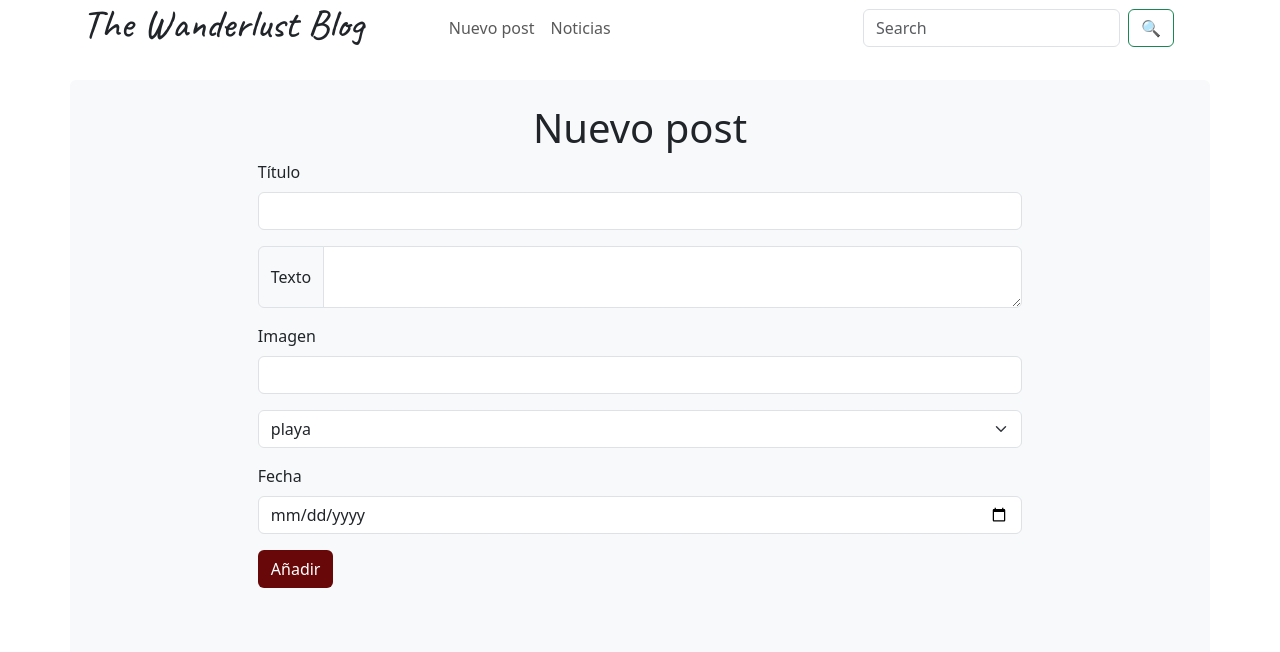
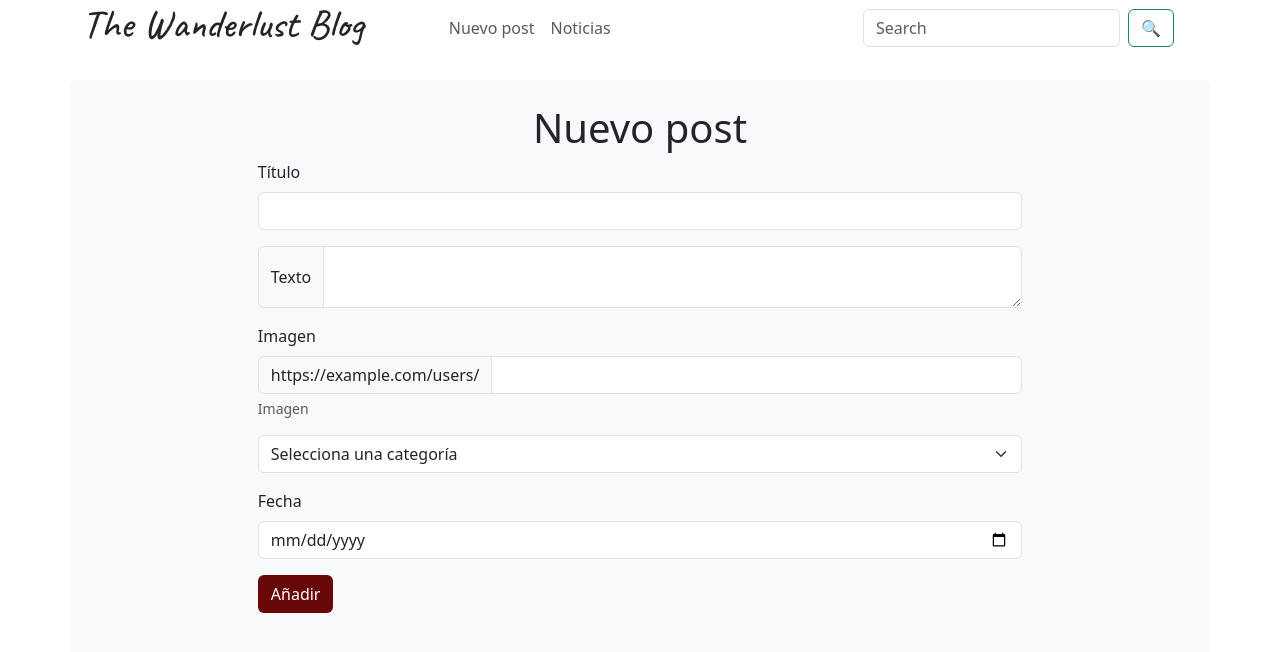
Before and after one commit to danisanguino85/practica3_blog_viajes_angular, an Angular app: page /new in a window 1280 px wide. Shown: the top 652 px of the page. Built offline with nearby package versions, Linux system fonts and the light colour scheme; a web font is replaced by a local one.

Commit message:
corrijo fallo en filtrado por categoría e incluyo las imágenes de cada post

```diff
--- a/src/app/pages/form/form.component.html
+++ b/src/app/pages/form/form.component.html
@@ -13,12 +13,20 @@
         </div>
 
         <div class="mb-3">
-            <label class="form-label">Imagen</label>
-            <input type="text" class="form-control" formControlName="imagen">
+            <label for="basic-url" class="form-label">Imagen</label>
+            <div class="input-group">
+                <span class="input-group-text" id="basic-addon3">https://example.com/users/</span>
+                <input type="text" class="form-control" id="basic-url" aria-describedby="basic-addon3 basic-addon4"
+                    formControlName="imagen">
+            </div>
+            <div class="form-text" id="basic-addon4">Imagen</div>
         </div>
+
+
         <div class="mb-3">
 
             <select class="form-select" aria-label="Small select example" formControlName="categoria">
+                <option selected="">Selecciona una categoría</option>
                 @for(category of categories;track $index){
                 <option>{{category.titulo}}</option>
                 }
--- a/src/app/pages/post-list/post-list.component.html
+++ b/src/app/pages/post-list/post-list.component.html
@@ -2,23 +2,22 @@
 
     <h2 class="text-center">POSTS</h2>
     <select name="" id="" class="dropdown-item nav-link p-2" (change)="onChange($event)">
-        <option value="todas">Todas</option>
+        <option value="categorias">Categorías</option>
         @for(category of categories;track $index){
         <option value="{{category.titulo.toLowerCase()}}">{{category.titulo}}</option>
         }
     </select>
     <div>
-        <div class="row column-gap-3  justify-content-between m-5 ">
+        <div class="row column-gap-3  justify-content-evenly m-5 ">
             @for(post of posts;track $index){
             <article class="card col-12 col-md-6 col-lg-5 col-xl-3 mb-5" [routerLink]="['/post',post._id]">
-                <img src="{{post.imagen}}" class="card-img-top">
+                <img src={{post.imagen}} class="card-img-top">
                 <div class="card-body bg-light ">
                     <h5 class="card-title">{{post.titulo.toUpperCase()}}</h5>
                     <div class="text">
                         <p class="card-text">{{post.texto}}</p>
                     </div>
                     <p class="card-text">{{post.autor}}</p>
-                    <p class="card-text"><strong>Autor</strong>{{post.autor}}</p>
                     <p class="card-text">{{post.fecha|date}}</p>
                     <p class="card-text"><strong>Categoría: </strong>{{post.categoria}}</p>
 
--- a/src/app/pages/post-list/post-list.component.ts
+++ b/src/app/pages/post-list/post-list.component.ts
@@ -35,7 +35,7 @@ export class PostListComponent {
 
 
   onChange($event: any) {
-    if ($event.target.value === 'todas') {
+    if ($event.target.value.toLowerCase() === 'categorias') {
       this.posts = this.postService.getAllPosts()
     } else {
 
--- a/src/app/pages/post-view/post-view.component.html
+++ b/src/app/pages/post-view/post-view.component.html
@@ -8,6 +8,7 @@
     <p class="card-text"><strong>Autor</strong>{{post?.autor}}</p>
     <p class="card-text">{{post?.fecha}}</p>
     <p class="card-text"><strong>Categoría: </strong>{{post?.categoria}}</p>
+    <img [src]="post?.imagen" alt="hola">
 
 
 
--- a/src/app/pages/post-view/post-view.component.ts
+++ b/src/app/pages/post-view/post-view.component.ts
@@ -19,7 +19,7 @@ export class PostViewComponent {
   ngOnInit() {
     if (!isNaN(this.idPost)) {
       this.post = this.postservice.getById(this.idPost)
-      console.log(this.idPost)
+      console.log(this.post)
     }
   }
 
--- a/src/app/services/post.service.ts
+++ b/src/app/services/post.service.ts
@@ -12,11 +12,11 @@ export class PostService {
 
 
   arrCategories: Category[] = [
-    { _id: 1, titulo: 'playa' },
-    { _id: 2, titulo: 'montaña' },
-    { _id: 3, titulo: 'ciudad' },
-    { _id: 4, titulo: 'rural' },
-    { _id: 5, titulo: 'festivales' },
+    { _id: 1, titulo: 'Playa' },
+    { _id: 2, titulo: 'Montaña' },
+    { _id: 3, titulo: 'Ciudad' },
+    { _id: 4, titulo: 'Rural' },
+    { _id: 5, titulo: 'Festivales' },
   ]
 
   insertPost(post: Post) {
@@ -37,7 +37,7 @@ export class PostService {
 
   getByCat(categoria: string) {
 
-    const posts = this.arrPosts.filter(post => post.categoria == categoria)
+    const posts = this.arrPosts.filter(post => post.categoria.toLowerCase() == categoria.toLowerCase())
     console.log(this.arrPosts)
     return posts
 
```
